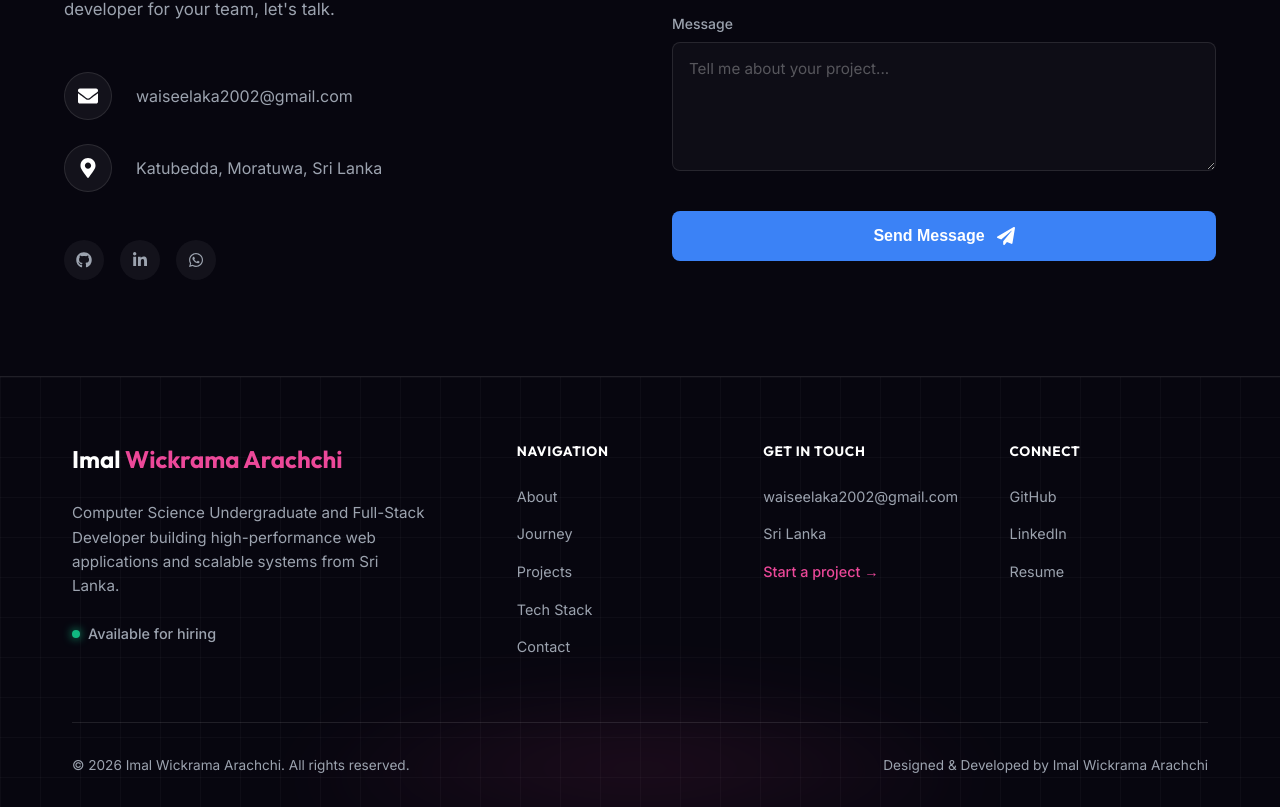
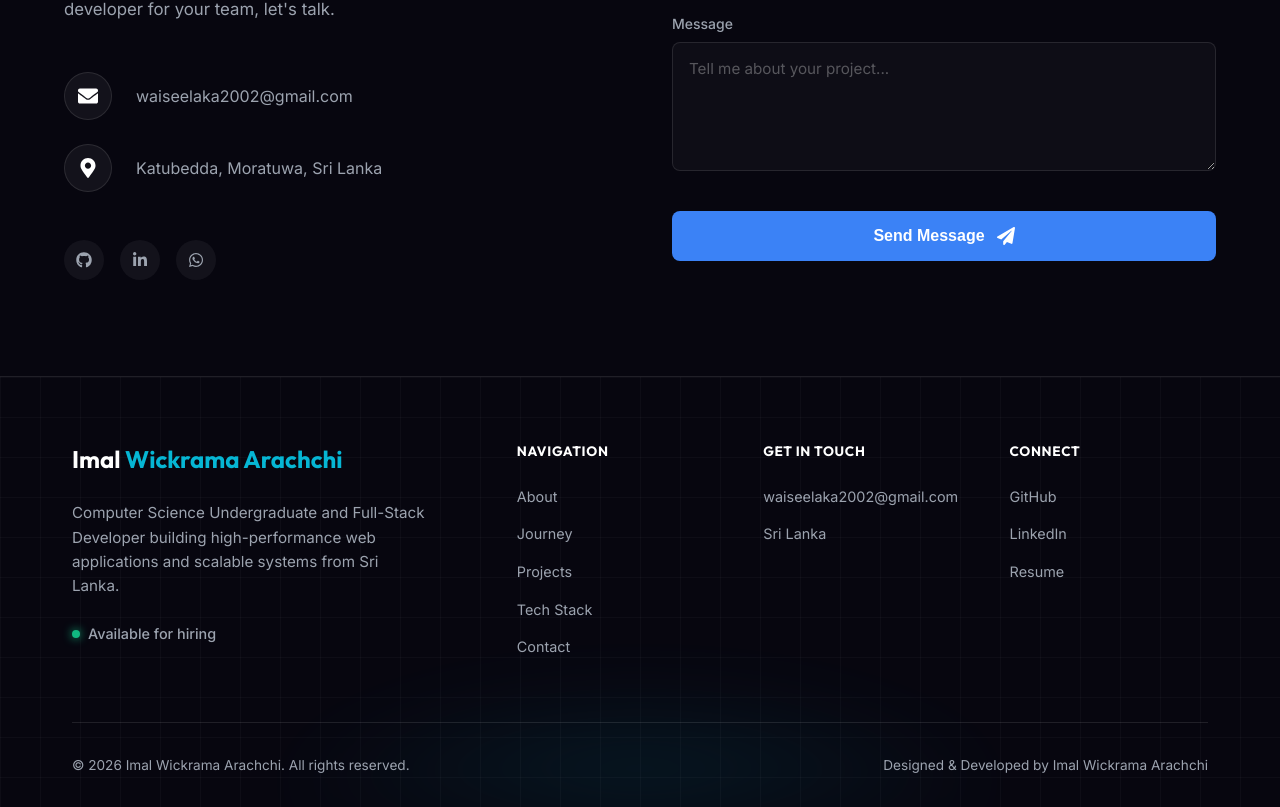
Before and after one commit to imalwic/Portfolio, a Next.js app: page / in a window 1280 px wide. Shown: the part 5888-6695 px from the top of the page. Built offline with nearby package versions, Linux system fonts and the light colour scheme.

Commit message:
Change accent color from pink to cyan and remove start project link

```diff
--- a/src/app/globals.css
+++ b/src/app/globals.css
@@ -6,7 +6,7 @@
   --text-primary: #ffffff;
   --text-secondary: #9ca3af;
   --accent-primary: #8b5cf6;
-  --accent-secondary: #ec4899;
+  --accent-secondary: #06b6d4;
   --glass-bg: rgba(255, 255, 255, 0.05);
   --glass-border: rgba(255, 255, 255, 0.1);
   --glass-shadow: rgba(0, 0, 0, 0.3);
@@ -24,7 +24,7 @@
   --text-primary: #0f172a;
   --text-secondary: #475569;
   --accent-primary: #6d28d9;
-  --accent-secondary: #db2777;
+  --accent-secondary: #0891b2;
   --glass-bg: rgba(255, 255, 255, 0.6);
   --glass-border: rgba(0, 0, 0, 0.05);
   --glass-shadow: rgba(0, 0, 0, 0.05);
--- a/src/components/Footer.tsx
+++ b/src/components/Footer.tsx
@@ -45,7 +45,6 @@ export default function Footer() {
             <ul className={styles.linksList}>
               <li><a href="mailto:waiseelaka2002@gmail.com">waiseelaka2002@gmail.com</a></li>
               <li><span>Sri Lanka</span></li>
-              <li><a href="#contact" className={styles.highlightLink}>Start a project &rarr;</a></li>
             </ul>
           </div>
 
```
